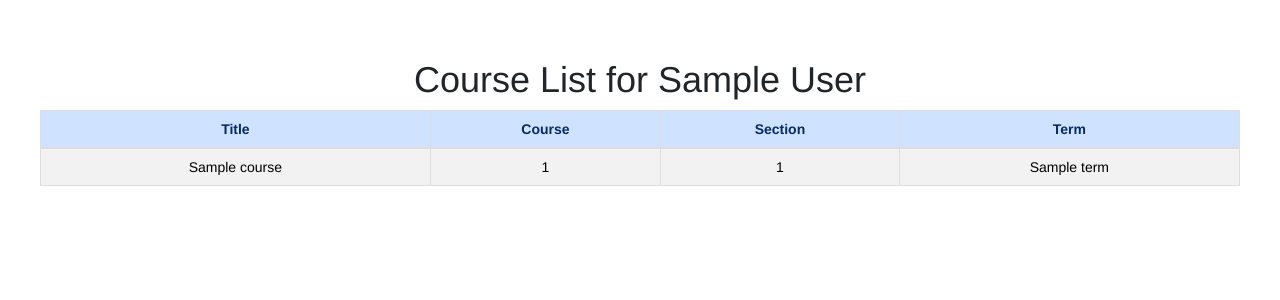
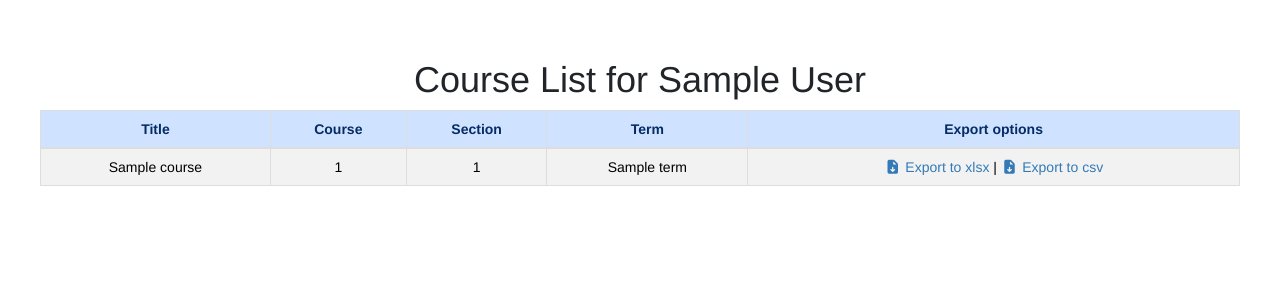
Before and after one commit to krispepper/530_2026_09_course, a Flask app: template templates/courseList.html in a window 1280 px wide. Shown: the part 50-350 px from the top of the page. Run offline with Flask 3, Linux system fonts and the light colour scheme; the template is opened without the code that fills it: most values are stand-ins (such as "Sample title", 1, 10 or a date in 2020); parts of the project's set-up code (start-up, migrations or seed data) failed here and were passed over; some libraries are stand-ins or nearby versions.

Commit message:
update course list to allow for exports

```diff
--- a/templates/courseList.html
+++ b/templates/courseList.html
@@ -16,6 +16,7 @@
             <th scope="col">Course</th>
             <th scope="col">Section</th>
             <th scope="col">Term</th>
+            <th scope="col">Export options</th>
         </tr>
     </thead>
     <tbody>
@@ -25,6 +26,16 @@
         <td>{{ c.courseID }}</td>
         <td>{{ c.secID }}</td>
         <td>{{ c.term }}</td>
+        <td>
+            <a href="{{ url_for('exportXlsx', userID=userID, courseID=c.courseID, secID=c.secID, term=c.term) }}">
+                <i class="fa-solid fa-file-arrow-down"></i>
+                Export to xlsx
+            </a>
+            | <a href="{{ url_for('exportCSV', userID=userID, courseID=c.courseID, secID=c.secID, term=c.term) }}">
+                <i class="fa-solid fa-file-arrow-down"></i>
+                Export to csv
+            </a>
+        </td>
     </tr>
     {% endfor %}
     </tbody>
```
